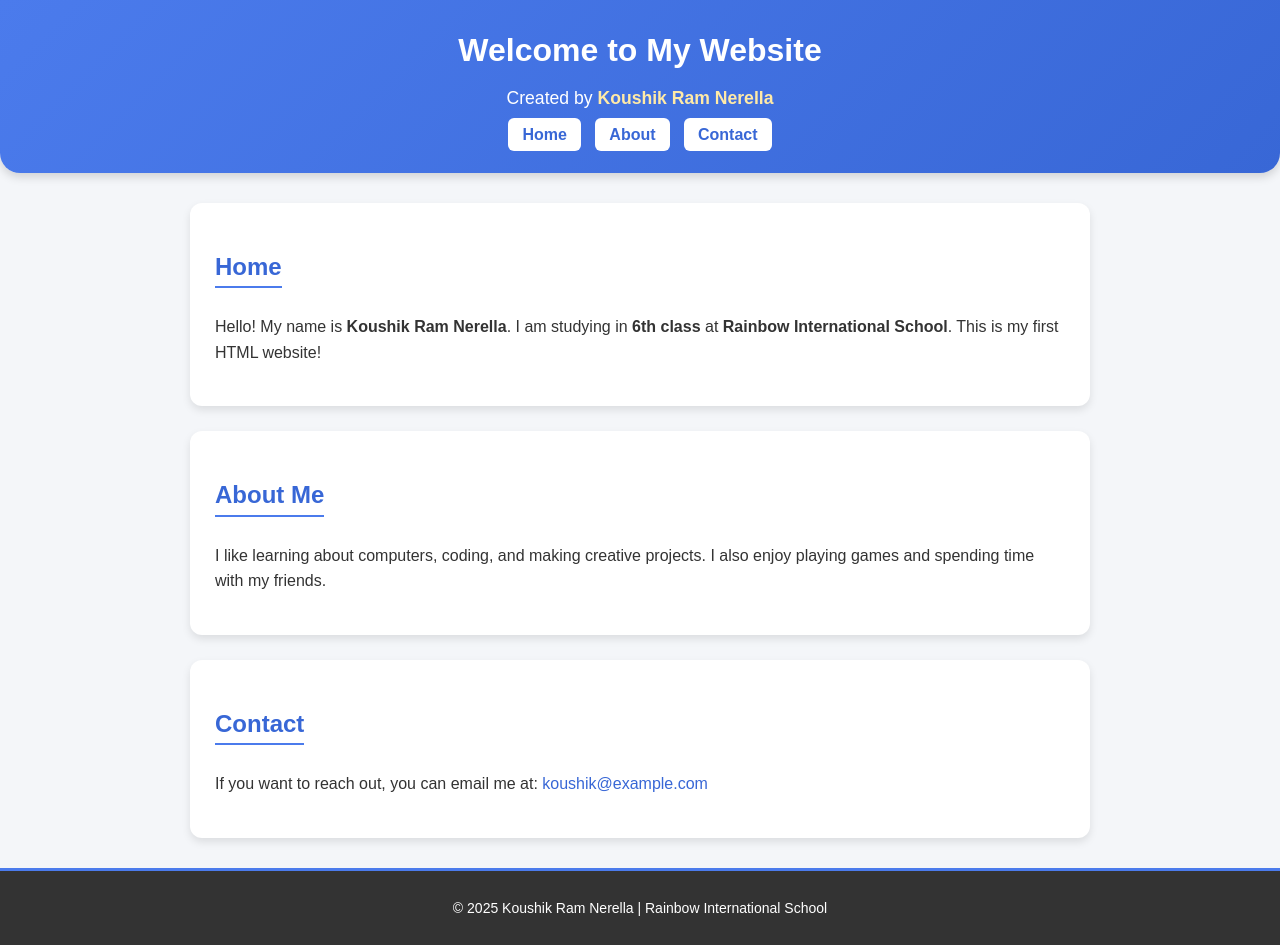
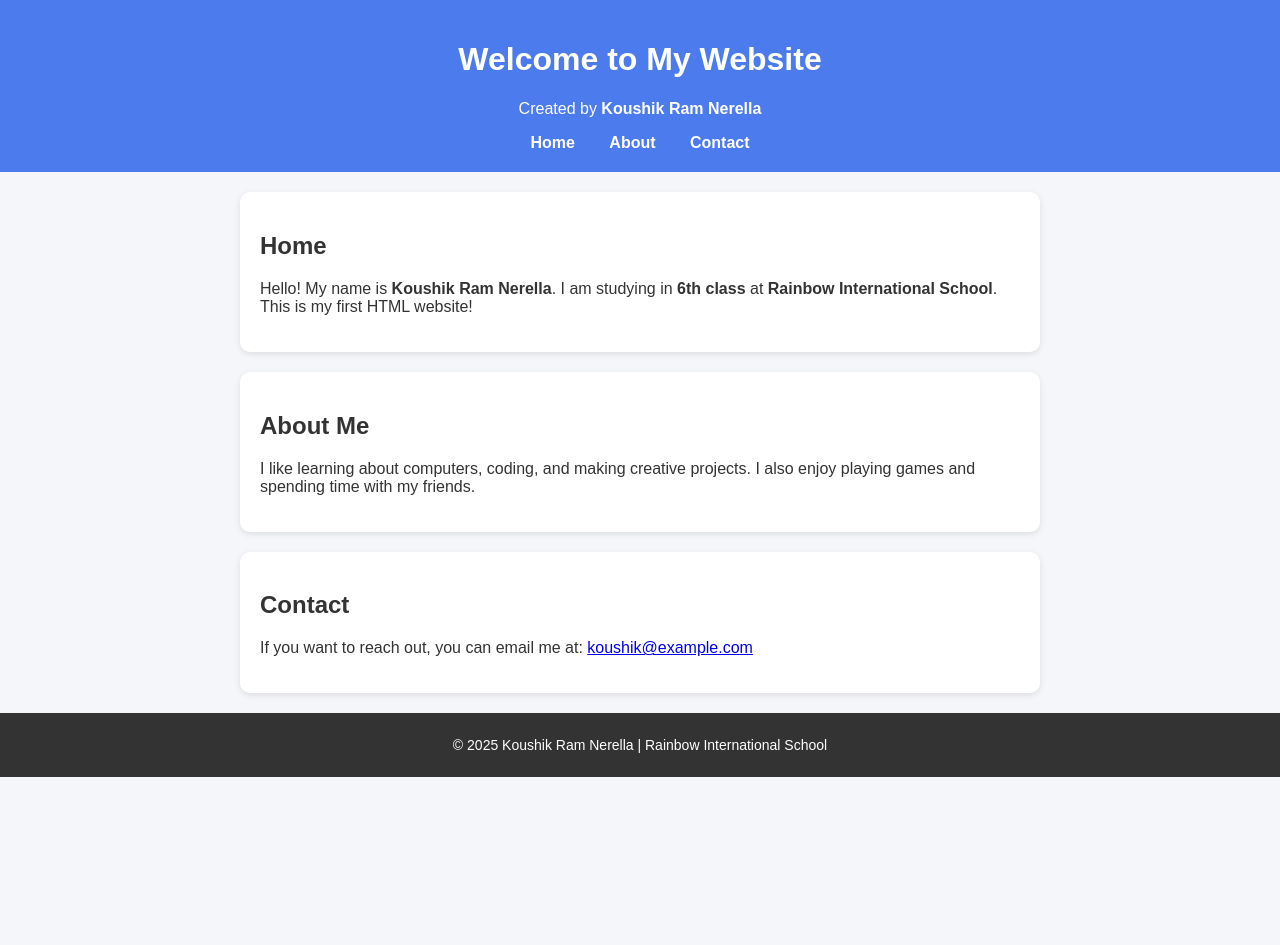
Before and after one commit to saidaraodevops-art/koushiram, a plain HTML site: page index.html in a window 1280 px wide. After the commit the page ends 800 px from the top, so only its background shows below. Drawn offline with Linux system fonts and the light colour scheme.

Commit message:
Update style.css

```diff
--- a/style.css
+++ b/style.css
@@ -1,124 +1,46 @@
-/* ======== General Page Styling ======== */
 body {
   font-family: 'Poppins', sans-serif;
   background-color: #f4f6f9;
   margin: 0;
   color: #333;
-  line-height: 1.6;
 }
 
-html {
-  scroll-behavior: smooth;
-}
-
-/* ======== Header ======== */
 header {
-  background: linear-gradient(135deg, #4b7bec, #3867d6);
+  background-color: #4b7bec;
   color: white;
   text-align: center;
-  padding: 25px 0;
-  border-radius: 0 0 20px 20px;
-  box-shadow: 0 4px 10px rgba(0,0,0,0.15);
-}
-
-h1 {
-  margin: 0;
-  font-size: 2em;
-  animation: fadeIn 2s ease;
-}
-
-@keyframes fadeIn {
-  from { opacity: 0; transform: translateY(-20px); }
-  to { opacity: 1; transform: translateY(0); }
-}
-
-header p {
-  margin: 8px 0;
-  font-size: 1.1em;
-}
-
-header strong {
-  color: #ffeaa7;
-}
-
-/* ======== Navigation ======== */
-nav {
-  margin-top: 10px;
+  padding: 20px 0;
 }
 
 nav a {
-  background: white;
-  color: #3867d6;
-  padding: 8px 14px;
-  margin: 0 5px;
-  border-radius: 6px;
+  color: white;
+  margin: 0 15px;
   text-decoration: none;
   font-weight: bold;
-  transition: background 0.3s, transform 0.2s;
 }
 
 nav a:hover {
-  background: #dfe6e9;
-  transform: scale(1.05);
+  text-decoration: underline;
 }
 
-/* ======== Main Content ======== */
 main {
-  max-width: 900px;
-  margin: 30px auto;
+  max-width: 800px;
+  margin: 20px auto;
   padding: 0 20px;
 }
 
-/* ======== Sections ======== */
 section {
   background: white;
-  border-radius: 12px;
-  box-shadow: 0 4px 8px rgba(0,0,0,0.1);
-  margin-bottom: 25px;
-  padding: 25px;
+  border-radius: 10px;
+  box-shadow: 0 2px 6px rgba(0, 0, 0, 0.1);
+  margin-bottom: 20px;
+  padding: 20px;
 }
 
-section h2 {
-  color: #3867d6;
-  border-bottom: 2px solid #4b7bec;
-  display: inline-block;
-  margin-bottom: 10px;
-}
-
-/* ======== Links ======== */
-a {
-  color: #3867d6;
-  text-decoration: none;
-}
-
-a:hover {
-  text-decoration: underline;
-}
-
-/* ======== Footer ======== */
 footer {
   text-align: center;
   background-color: #333;
   color: white;
-  padding: 12px 0;
+  padding: 10px 0;
   font-size: 14px;
-  margin-top: 30px;
-  border-top: 3px solid #4b7bec;
 }
-
-/* ======== Responsive Design ======== */
-@media (max-width: 600px) {
-  h1 {
-    font-size: 1.6em;
-  }
-
-  nav a {
-    display: inline-block;
-    margin: 5px 3px;
-    font-size: 0.9em;
-  }
-
-  section {
-    padding: 20px;
-  }
-}
```
